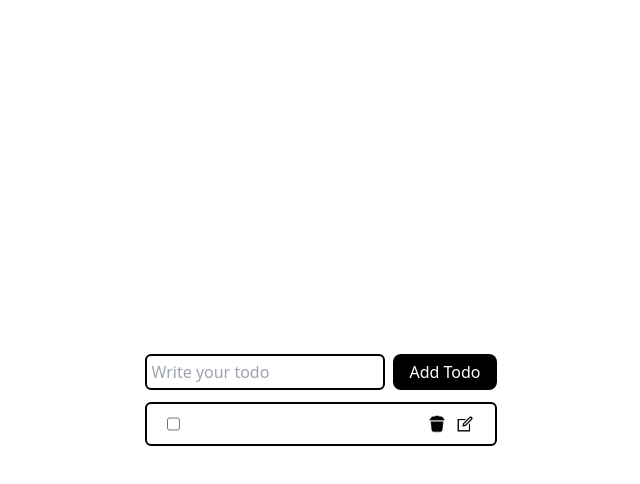
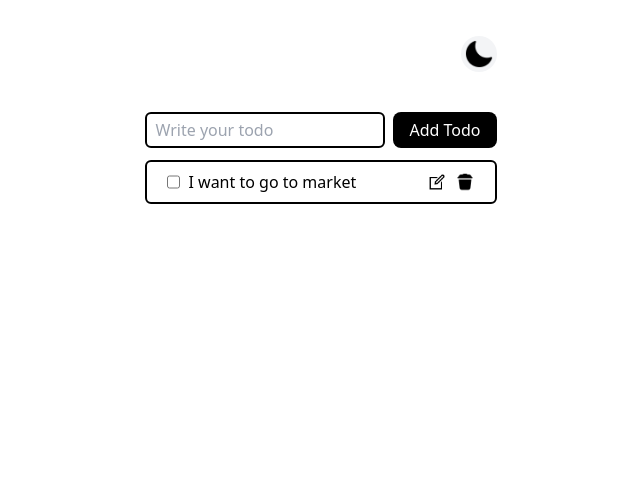
Before and after one commit to MaheshRautrao/Todo-Full-Stack-app, a React (Vite) app in the folder Client/: page / in a window 1280 px wide. Shown: the top 484 px of the page, without its empty margins (319-959 px from the left). Built offline with nearby package versions, Linux system fonts and the light colour scheme.

Commit message:
added dark and light mode

```diff
--- a/Client/src/App.jsx
+++ b/Client/src/App.jsx
@@ -1,17 +1,50 @@
+import { useState } from "react";
 import Todo from "./components/Todo";
+import { useEffect } from "react";
 
 function App() {
+  const [theme, setTheme] = useState("light");
+  const [themeImage, setThemeImage] = useState("night-mode");
+
+  useEffect(() => {
+    if (theme === "dark") document.documentElement.classList.add("dark");
+    else document.documentElement.classList.remove("dark");
+  }, [theme]);
+
+  const handleTheme = () => {
+    if (theme === "light") {
+      setTheme("dark");
+      setThemeImage("light-mode");
+    } else {
+      setTheme("light");
+      setThemeImage("night-mode");
+    }
+  };
+
   return (
     <>
-      <div className="flex flex-col items-center justify-center h-screen text-white ">
+      <div className="flex flex-col items-center h-screen dark:bg-gray-800">
+        <div className="flex flex-col gap-5 p-4 ">
+          <div className="py-5">
+            <div className="flex justify-end ">
+              <div className="p-1 bg-gray-100 rounded-full dark:bg-black">
+                <img
+                  src={`${themeImage}.png`}
+                  alt="white mode"
+                  className="cursor-pointer w-7"
+                  onClick={handleTheme}
+                />
+              </div>
+            </div>
+          </div>
           <div className="flex flex-col gap-3 ">
             <div className="flex gap-2">
               <input
                 type="text"
-              className="p-1 text-black border-2 border-black rounded-md outline-none w-60"
+                className="px-2 py-1 text-black border-2 border-black rounded-md outline-none dark:border-slate-600 w-60"
                 placeholder="Write your todo"
               />
-            <button className="px-4 py-1.5 text-white bg-black rounded-lg">
+              <button className="px-4 py-1.5  text-white hover:bg-green-400 bg-black rounded-lg  dark:text-black dark:bg-white dark:hover:bg-green-400">
                 Add Todo
               </button>
             </div>
@@ -20,6 +53,7 @@ function App() {
             </div>
           </div>
         </div>
+      </div>
     </>
   );
 }
--- a/Client/src/components/Todo.jsx
+++ b/Client/src/components/Todo.jsx
@@ -1,22 +1,18 @@
 const Todo = () => {
   return (
-    <div className="flex items-center justify-between gap-2 px-5 py-2 border-2 border-black rounded-md ">
+    <div className="flex items-center justify-between gap-2 px-5 py-2 border-2 border-black rounded-md dark:border-slate-600 dark:text-white">
       <div className="flex flex-row gap-2 ">
         <input type="checkbox" className="cursor-pointer" />
         <div className="">I want to go to market</div>
       </div>
 
       <div className="flex gap-2 ">
-        <div>
-          <img
-            src="delete-icon.png"
-            alt="delete"
-            className="w-5 cursor-pointer"
-          />
-        </div>
-        <div>
-          <img src="edit-icon.png" alt="edit" className="w-5 cursor-pointer" />
-        </div>
+        <img src="edit-icon.png" alt="edit" className="w-5 cursor-pointer" />
+        <img
+          src="delete-icon.png"
+          alt="delete"
+          className="w-5 cursor-pointer"
+        />
       </div>
     </div>
   );
--- a/Client/tailwind.config.js
+++ b/Client/tailwind.config.js
@@ -1,6 +1,7 @@
 /** @type {import('tailwindcss').Config} */
 export default {
   content: ["./index.html", "./src/**/*.{js,ts,jsx,tsx}"],
+  darkMode: "class",
   theme: {
     extend: {},
   },
```
Also changed, not shown: Client/public/light-mode.png (added), Client/public/night-mode.png (added). Lines whose indentation alone changed are shown as unchanged.
